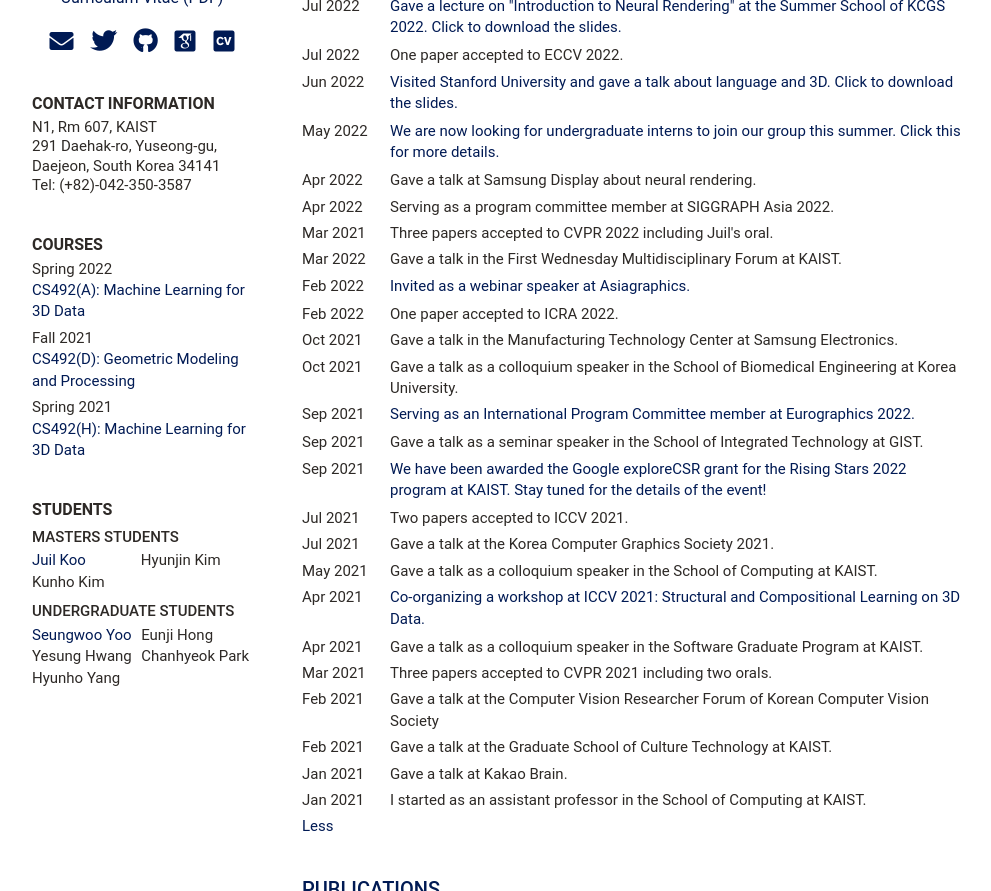
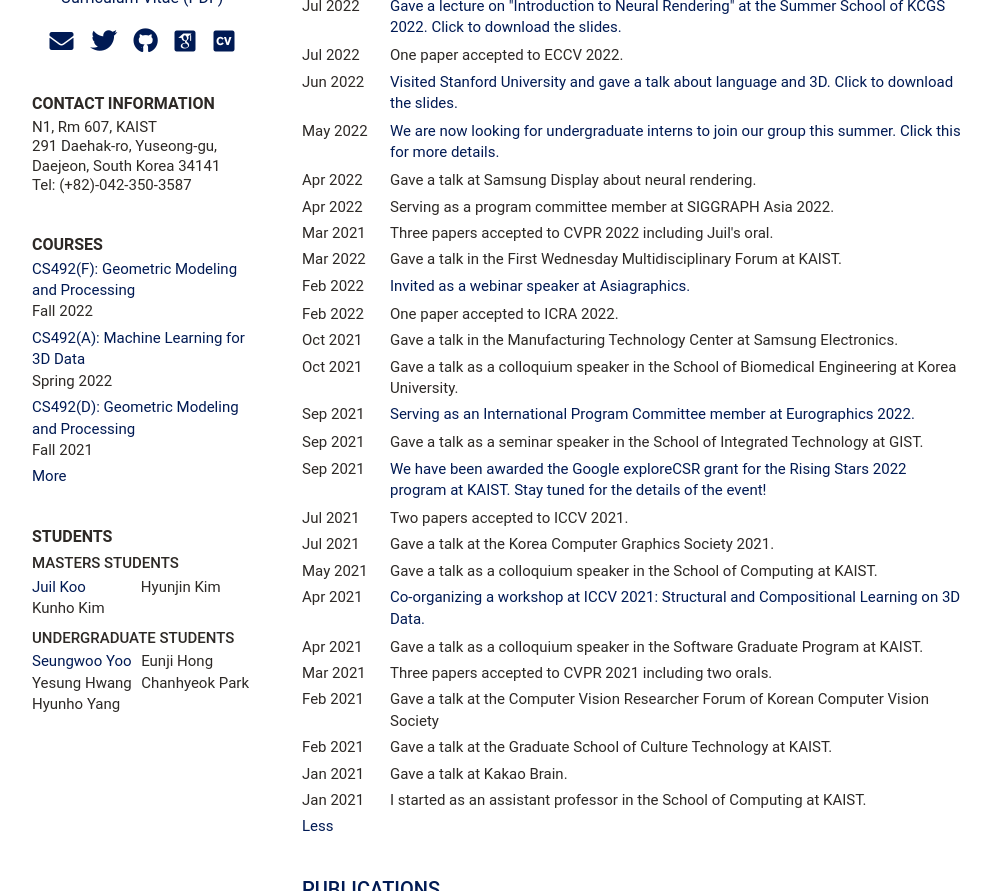
Before and after one commit to mhsung/mhsung.github.io, a Jekyll site: the page built from archive/news.html, in a window 1280 px wide and 900 px high, scrolled down 396 px, cut to the strip 0-891 px from the top of the window. Shown: the whole strip, without its empty margins (126-1117 px from the left). Built offline with Jekyll 4.4.1, drawn with Linux system fonts in a browser that asks for light colours; some web fonts are replaced.

Commit message:
Updated.

```diff
--- a/_data/courses.yml
+++ b/_data/courses.yml
@@ -1,4 +1,7 @@
 courses:
+  - title: "CS492(F): Geometric Modeling and Processing"
+    link: https://mhsung.github.io/kaist-cs492f-fall-2022/
+    time: Fall 2022
   - title: "CS492(A): Machine Learning for 3D Data"
     link: https://mhsung.github.io/kaist-cs492a-spring-2022/
     time: Spring 2022
--- a/_includes/courses.html
+++ b/_includes/courses.html
@@ -12,13 +12,13 @@
             {% for item in courses limit: courses_limit %}
                 {% if item.link %}
                     <li>
-                        {{ item.time }}<br>
-                        <a href="{{ item.link }}" target="_blank">{{ item.title }}</a>
+                        <a href="{{ item.link }}" target="_blank">{{ item.title }}</a><br>
+                        {{ item.time }}
                     </li>
                 {% else %}
                     <li>
-                        {{ item.time }}<br>
-                        {{ item.title }}
+                        {{ item.title }}<br>
+                        {{ item.time }}
                     </li>
                 {% endif %}
             {% endfor %}
@@ -32,13 +32,13 @@
             {% for item in courses %}
                 {% if item.link %}
                     <li>
-                        {{ item.time }}<br>
-                        <a href="{{ item.link }}" target="_blank">{{ item.title }}</a>
+                        <a href="{{ item.link }}" target="_blank">{{ item.title }}</a><br>
+                        {{ item.time }}
                     </li>
                 {% else %}
                     <li>
-                        {{ item.time }}<br>
-                        {{ item.title }}
+                        {{ item.title }}<br>
+                        {{ item.time }}
                     </li>
                 {% endif %}
             {% endfor %}
```
